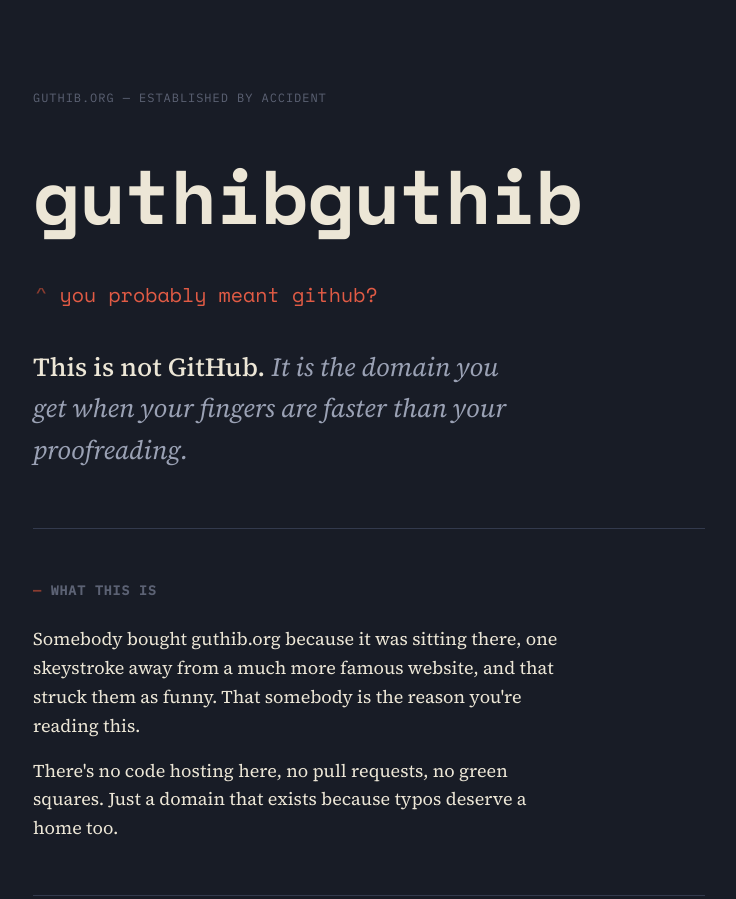
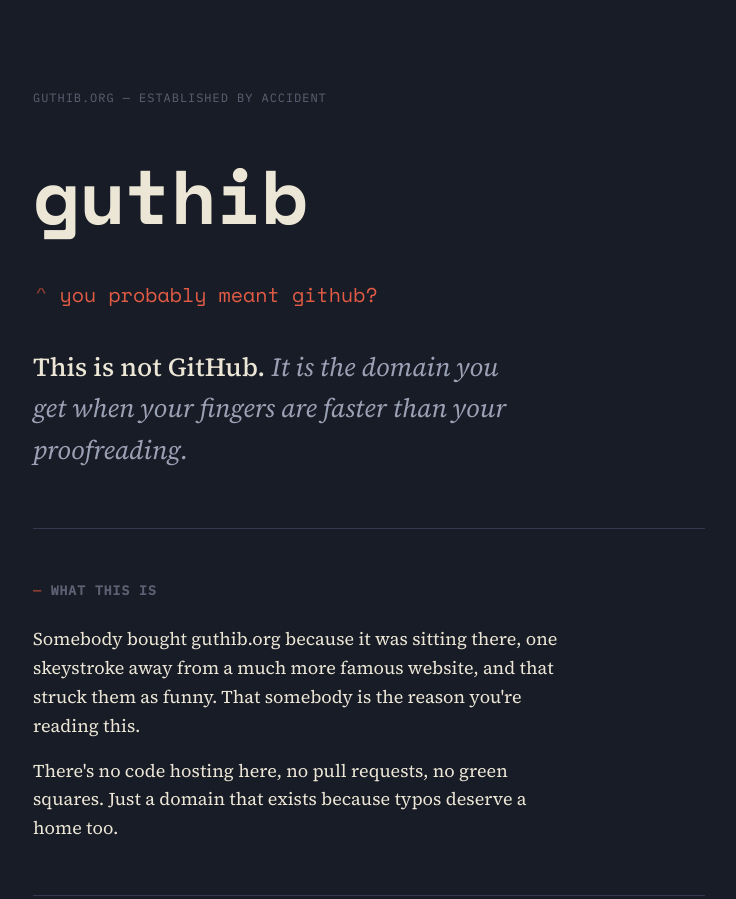
Before and after one commit to Jiali03713/guthib, a plain HTML site: page guthib/index.html in a window 1280 px wide. Shown: the top 899 px of the page, without its empty margins (271-1007 px from the left). Drawn offline with nearby package versions, Linux system fonts and the light colour scheme.

Commit message:
fixed 'guthib'

```diff
--- a/guthib/index.html
+++ b/guthib/index.html
@@ -227,7 +227,7 @@
       <p class="eyebrow">guthib.org — established by accident</p>
 
       <div class="correction">
-        <span class="typed" id="typed">guthib<span class="cursor" aria-hidden="true"></span></span>
+        <span class="typed" id="typed"><span class="cursor" aria-hidden="true"></span></span>
       </div>
       <p class="strike-note"><span class="caret">^</span> you probably meant github?</p>
 
@@ -304,9 +304,12 @@
 (function(){
   var el = document.getElementById('typed');
   var full = 'guthib';
+  var cursor = el.querySelector('.cursor');
   var reduce = window.matchMedia('(prefers-reduced-motion: reduce)').matches;
-  if (reduce) return;
-  var cursor = el.querySelector('.cursor');
+  if (reduce) {
+    el.insertBefore(document.createTextNode(full), cursor);
+    return;
+  }
   cursor.remove();
   var textNode = document.createTextNode('');
   el.appendChild(textNode);
```
